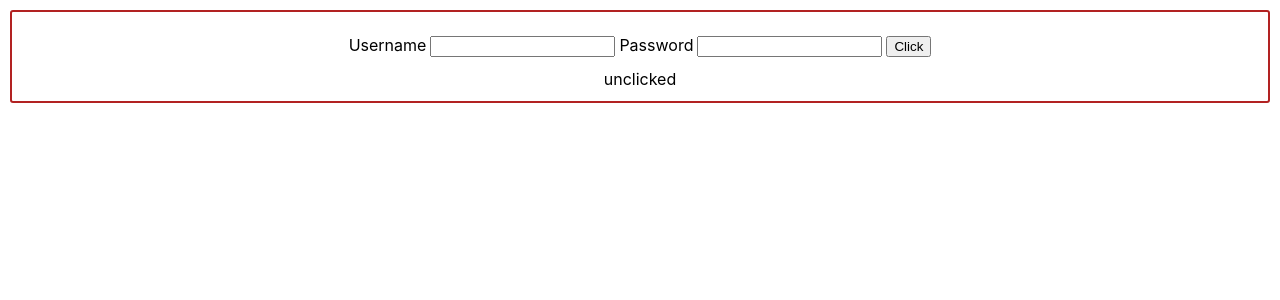
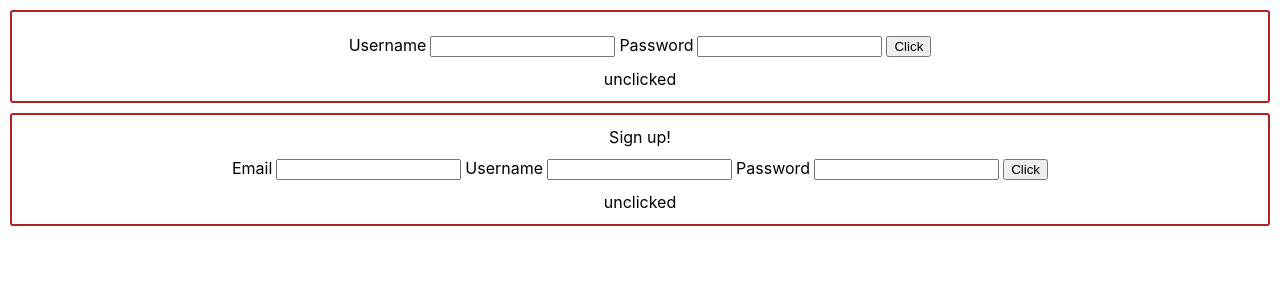
Before and after one commit to link-later/link-later, a React (Create React App) app: page /auth in a window 1280 px wide. Shown: the top 300 px of the page. Built offline with nearby package versions, Linux system fonts and the light colour scheme.

Commit message:
added conditional routing and set context value to be state

```diff
--- a/src/App.js
+++ b/src/App.js
@@ -1,15 +1,12 @@
 import React, { useContext, useEffect, useState } from 'react';
 import { Switch, Route, Redirect } from 'react-router-dom';
 import UserContext from './Context.js';
-import Login from './Login';
-import Signup from './Signup';
-import WithClicker from './HOCs/WithClicker';
 import Links from './Links';
+import Auth from './HOCs/Auth';
 
 function App() {
   const [checkUser, setCheckUser] = useState(false);
   const value = { checkUser, setCheckUser };
-  console.log('check user', checkUser);
   return (
     <UserContext.Provider value={value}>
       <Switch>
@@ -20,16 +17,17 @@ function App() {
             return checkUser ? (
               <Redirect to='/links' />
             ) : (
-              <Redirect to='/login' />
+              <Redirect to='/auth' />
             );
           }}
         ></Route>
-        <Route exact path='/login'>
-          <Login />
-          <Signup />
-        </Route>
-        <Login />
-        <Signup />
+        <Route
+          exact
+          path='/auth'
+          render={() => {
+            return checkUser ? <Redirect to='/links' /> : <Auth />;
+          }}
+        ></Route>
         <Route exact path='/links'>
           <Links />
         </Route>
```
